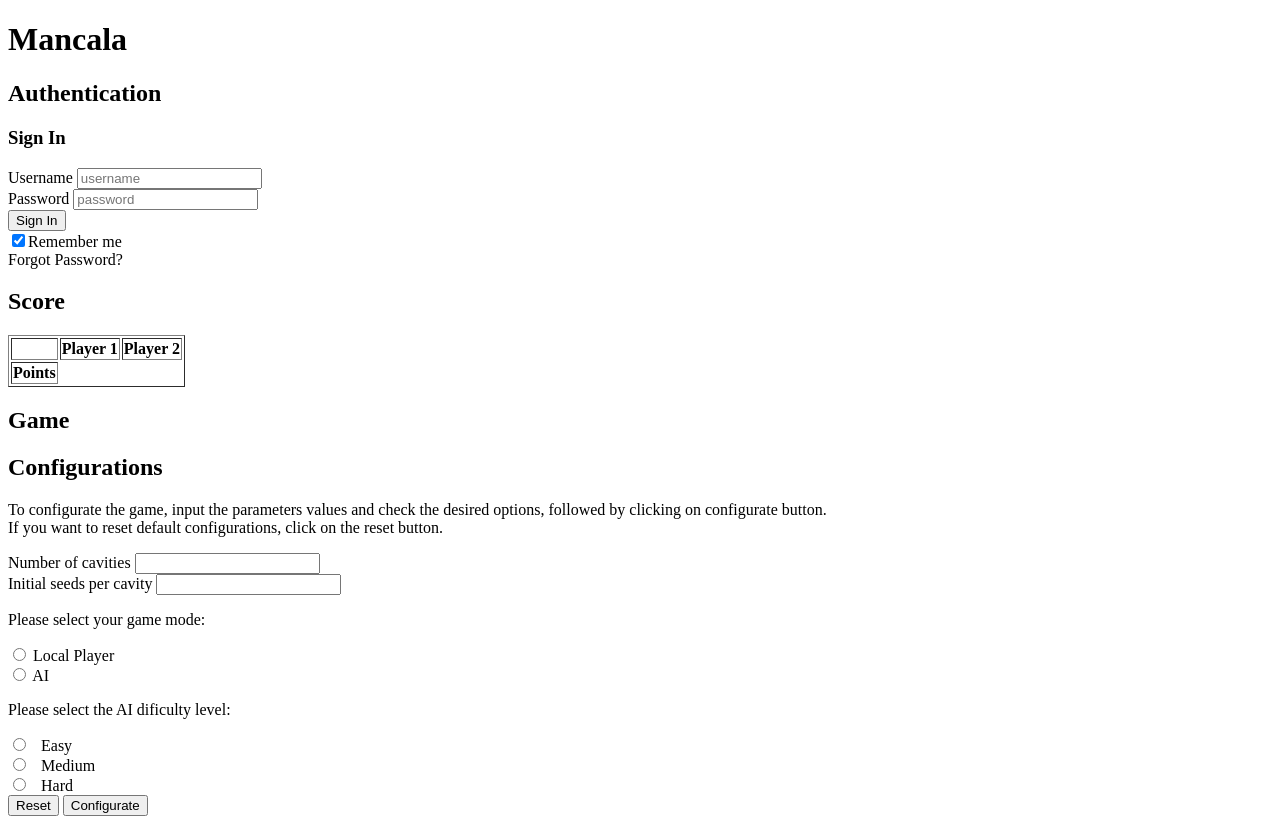
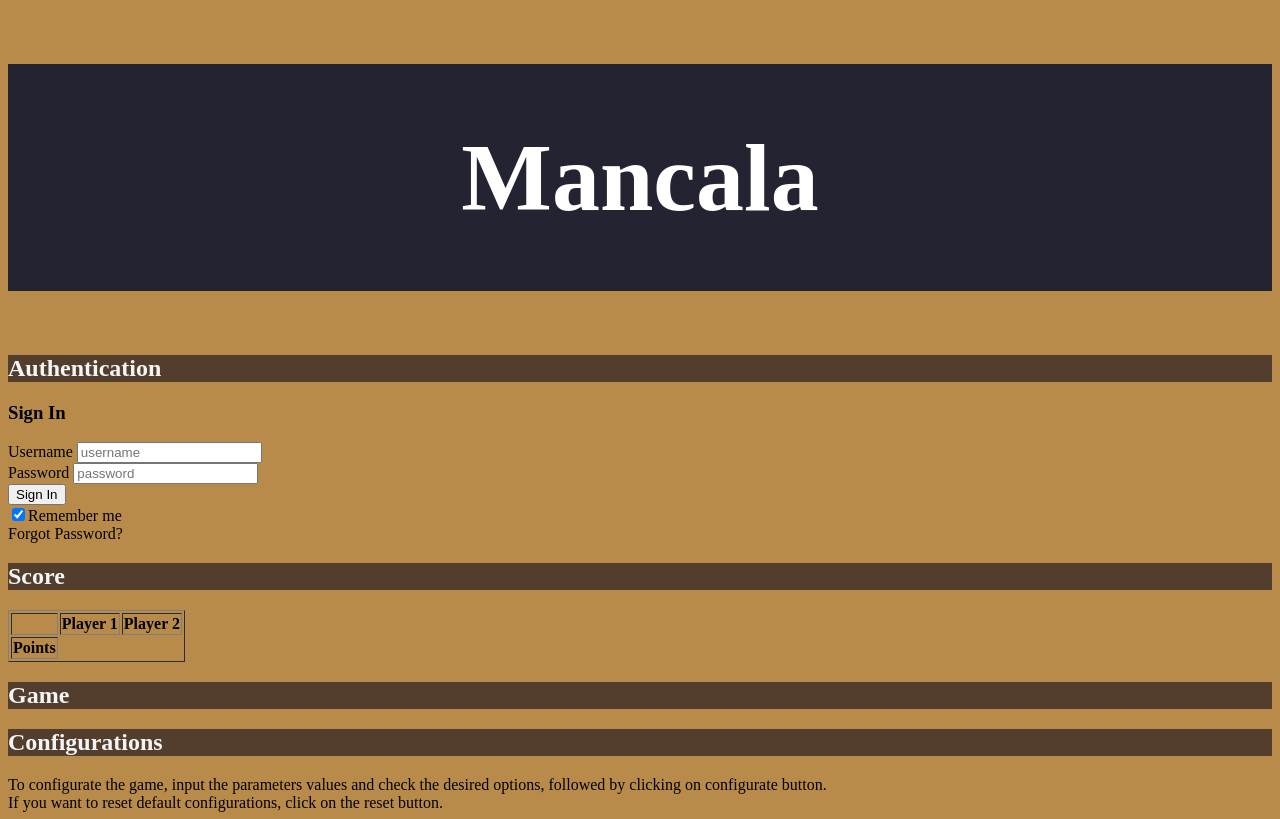
Before and after one commit to sergiodagama/FEUP-LTW_Mancala-Game, a plain HTML site: page src/index.html in a window 1280 px wide. Shown: the top 819 px of the page. Drawn offline with Linux system fonts and the light colour scheme.

Commit message:
initial css and pallete added to res folder

```diff
--- a/src/style.css
+++ b/src/style.css
@@ -1,11 +1,24 @@
 /* tags css */
-body {}
+body {
+    /*background-image: linear-gradient(to bottom, #B88B4A, rgba(199, 168, 111, 0));*/
+    background-color: #B88B4A;
+}
 
 header {}
 
-h1 {}
+h1 {
+    background-color: #242331;
+    color: white;
+    text-align: center;
+    font-size: 6em;
+    padding-top: 0.6em;
+    padding-bottom: 0.6em;
+}
 
-h2 {}
+h2 {
+    background-color: #533E2D;
+    color:whitesmoke;
+}
 
 section {}
 
```
Also changed, not shown: res/pallete.png (added).
